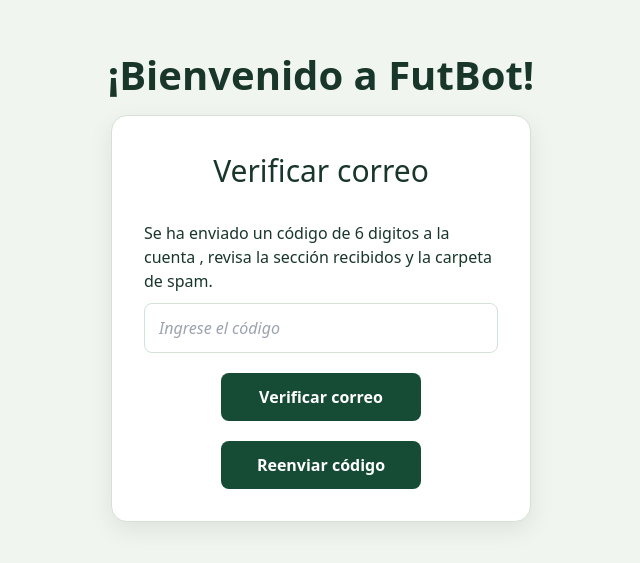
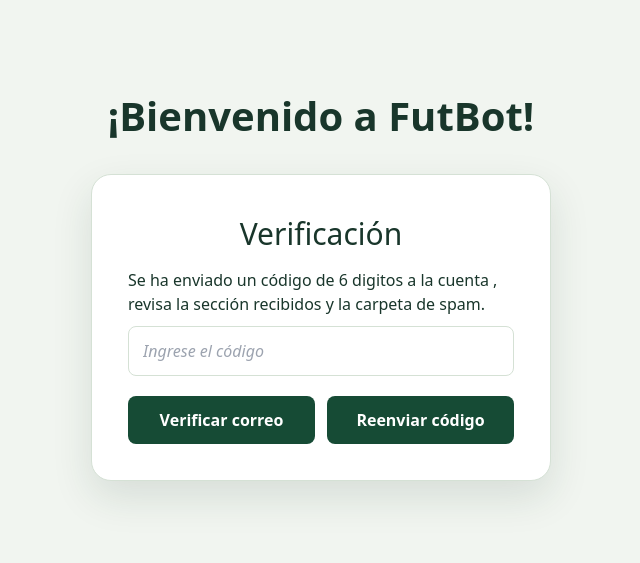
Before and after one commit to grupo-i-s-s/FutBot-I.S.S, a React (Vite) app in the folder frontend/: page /verificar-email in a window 1280 px wide. Shown: the part 117-680 px from the top of the page, without its empty margins (319-959 px from the left). Built offline with nearby package versions, Linux system fonts and the light colour scheme.

Commit message:
Agrego .css para pagina de registro

```diff
--- /dev/null
+++ b/frontend/src/features/register/VerifyEmailPage.css
@@ -0,0 +1,161 @@
+.verify-email-page {
+    min-height: 100vh;
+    display: grid;
+    place-items: center;
+    padding: 32px 16px;
+}
+
+.verify-email-page__content {
+    width: 100%;
+    max-width: 460px;
+}
+
+.verify-email-page__brand {
+    margin: 0 0 28px;
+    font-weight: bold;
+    font-size: 40px;
+    text-align: center;
+}
+
+.verify-email-card {
+    padding: 36px;
+    border: 1px solid #d5e1d5;
+    border-radius: 20px;
+    background: white;
+    box-shadow: 0 16px 40px rgba(25, 54, 43, 0.12);
+}
+
+.verify-email-card__icon {
+    display: grid;
+    width: 64px;
+    height: 64px;
+    margin: 0 auto 20px;
+    place-items: center;
+    border-radius: 50%;
+    background: #e8f2eb;
+    font-size: 30px;
+}
+
+.verify-email-card h2 {
+    margin: 0 0 12px;
+    font-size: 30px;
+    text-align: center;
+}
+
+.verify-email-card__description {
+    margin: 0 0 24px;
+    color: #53665b;
+    line-height: 1.6;
+    text-align: center;
+}
+
+.verify-email-card__description strong {
+    color: #19362b;
+}
+
+.verify-email-card__code {
+    display: block;
+    width: 100%;
+    padding: 14px 16px;
+    border: 1px solid #d5e1d5;
+    border-radius: 10px;
+    background: #fbfdfb;
+    color: #19362b;
+    font: inherit;
+    font-size: 1.5rem;
+    letter-spacing: 0.4em;
+    text-align: center;
+    transition: border-color 150ms ease, box-shadow 150ms ease;
+}
+
+.verify-email-card__code::placeholder {
+    color: #89978e;
+    font-size: 1rem;
+    letter-spacing: normal;
+}
+
+.verify-email-card__code:focus {
+    border-color: var(--color-brand);
+    outline: none;
+    box-shadow: 0 0 0 3px rgba(22, 75, 53, 0.15);
+}
+
+.verify-email-card__actions {
+    display: grid;
+    gap: 12px;
+    margin-top: 20px;
+}
+
+.verify-email-card__button {
+    width: 100%;
+    min-height: 48px;
+    padding: 12px 16px;
+    border: 1px solid var(--color-brand);
+    border-radius: 10px;
+    background: var(--color-brand);
+    color: white;
+    font: inherit;
+    font-weight: 700;
+    cursor: pointer;
+    transition: background-color 150ms ease, transform 150ms ease;
+}
+
+.formulary-buttons {
+    display: flex;
+    gap: 12px;
+}
+
+.verify-email-card .formulary-box {
+    margin-bottom: 0px;
+}
+
+.verify-email-card [role="alert"],
+.verify-email-card [role="status"] {
+    margin: 18px 0 0;
+    padding: 12px 14px;
+    border-radius: 10px;
+    line-height: 1.5;
+}
+
+.verify-email-card [role="alert"] {
+    border: 1px solid #f0c4c4;
+    background: #fff3f3;
+    color: #9c2828;
+}
+
+.verify-email-card [role="status"] {
+    border: 1px solid #c8e3d0;
+    background: #f0faf3;
+    color: #205a35;
+}
+
+.verify-email-card__login {
+    display: flex;
+    align-items: center;
+    justify-content: center;
+    gap: 8px;
+    margin-top: 20px;
+    padding: 14px 20px;
+    border-radius: 10px;
+    background: #164b35;
+    color: white;
+    font-weight: 700;
+    text-decoration: none;
+    transition: background-color 150ms ease, transform 150ms ease;
+}
+
+.verify-email-card__login:hover {
+    background: #103b2a;
+    transform: translateY(-1px);
+}
+
+.verify-email-card__login:focus-visible {
+    outline: 3px solid rgba(22, 75, 53, 0.3);
+    outline-offset: 3px;
+}
+
+@media (max-width: 480px) {
+    .verify-email-card {
+        padding: 28px 22px;
+    }
+}
--- a/frontend/src/features/register/VerifyEmailPage.jsx
+++ b/frontend/src/features/register/VerifyEmailPage.jsx
@@ -1,7 +1,7 @@
 import { useState } from 'react';
 import { Link, useLocation } from 'react-router';
 import { resendVerification, verifyEmail } from './api.js';
-import './RegisterPage.css';
+import './VerifyEmailPage.css';
 
 export default function VerifyEmailPage() {
     const location = useLocation();
@@ -46,18 +46,21 @@ export default function VerifyEmailPage() {
     }
 
     return (
-        <main className="register-page">
-            <h1 className="main-page-title">¡Bienvenido a FutBot!</h1>
-            <section className="user_register-card">
-                <h2 className="register-title">Verificar correo</h2>
+        <main className="verify-email-page">
+            <div className="verify-email-page__content">
+                <h1 className="verify-email-page__brand">¡Bienvenido a FutBot!</h1>
+                <section className="verify-email-card">
 
                     {verified ? (
                         <>
                             <p role="status">{message}</p>
-                        <Link to="/login" className="Registro">Iniciar sesión</Link>
+                            <Link to="/login" className="verify-email-card__login">
+                                Ir a iniciar sesión <span aria-hidden="true">→</span>
+                            </Link>
                         </>
                     ) : (
                         <form onSubmit={handleVerify}>
+                            <h2> Verificación </h2>
                             <p>Se ha enviado un código de 6 digitos a la cuenta <strong>{email}</strong>, revisa la sección recibidos y la carpeta de spam.</p>
                             <div className="formulary-box">
                                 <input
@@ -73,7 +76,7 @@ export default function VerifyEmailPage() {
                                     required
                                 />
                             </div>
-
+                            <div className="formulary-buttons">
                                 <button className="register-button" type="submit" disabled={loading}>
                                     {loading ? 'Verificando…' : 'Verificar correo'}
                                 </button>
@@ -86,12 +89,15 @@ export default function VerifyEmailPage() {
                                 >
                                     Reenviar código
                                 </button>
+                            </div>
+
 
                             {error && <p role="alert">{error}</p>}
                             {message && <p role="status">{message}</p>}
                         </form>
                     )}
                 </section>
+            </div>
         </main>
     );
 }
```
Lines whose indentation alone changed are shown as unchanged.
